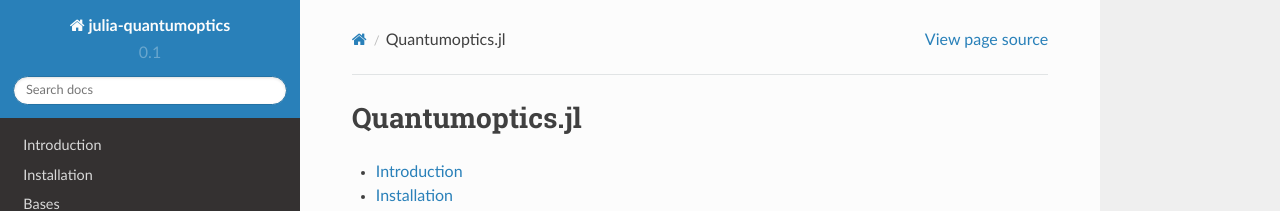
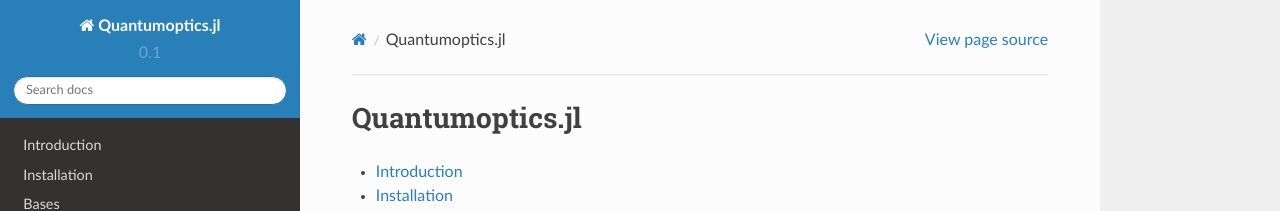
Before and after one commit to ymuv1/QuantumOptics.jl, a Sphinx documentation site: the page built from docs/source/index.rst, in a window 1280 px wide. Shown: the top 211 px of the page. Built offline with Sphinx 7.4.7 and the Read the Docs theme 2.0.0, drawn with Linux system fonts in a browser that asks for light colours.

Commit message:
Rename julia-quantumoptics into Quantumoptics.jl

```diff
--- a/docs/source/conf.py
+++ b/docs/source/conf.py
@@ -1,7 +1,7 @@
 #!/usr/bin/env python3
 # -*- coding: utf-8 -*-
 #
-# julia-quantumoptics documentation build configuration file, created by
+# Quantumoptics.jl documentation build configuration file, created by
 # sphinx-quickstart on Thu Sep 18 14:38:28 2014.
 #
 # This file is execfile()d with the current directory set to its
@@ -50,7 +50,7 @@ source_suffix = '.rst'
 master_doc = 'index'
 
 # General information about the project.
-project = 'julia-quantumoptics'
+project = 'Quantumoptics.jl'
 copyright = '2014, Sebastian Krämer'
 
 # The version info for the project you're documenting, acts as replacement for
@@ -186,7 +186,7 @@ html_static_path = ['_static']
 #html_file_suffix = None
 
 # Output file base name for HTML help builder.
-htmlhelp_basename = 'julia-quantumopticsdoc'
+htmlhelp_basename = 'Quantumopticsdoc'
 
 
 # -- Options for LaTeX output ---------------------------------------------
@@ -212,7 +212,7 @@ pngmath_latex_preamble = latex_elements['preamble']
 # (source start file, target name, title,
 #  author, documentclass [howto, manual, or own class]).
 latex_documents = [
-  ('index', 'julia-quantumoptics.tex', 'julia-quantumoptics Documentation',
+  ('index', 'julia-quantumoptics.tex', 'Quantumoptics.jl Documentation',
    'Sebastian Kr\\"amer', 'howto'),
 ]
 
@@ -242,7 +242,7 @@ latex_domain_indices = False
 # One entry per manual page. List of tuples
 # (source start file, name, description, authors, manual section).
 man_pages = [
-    ('index', 'julia-quantumoptics', 'julia-quantumoptics Documentation',
+    ('index', 'julia-quantumoptics', 'Quantumoptics.jl Documentation',
      ['Sebastian Krämer'], 1)
 ]
 
@@ -256,8 +256,8 @@ man_pages = [
 # (source start file, target name, title, author,
 #  dir menu entry, description, category)
 texinfo_documents = [
-  ('index', 'julia-quantumoptics', 'julia-quantumoptics Documentation',
-   'Sebastian Krämer', 'julia-quantumoptics', 'One line description of project.',
+  ('index', 'julia-quantumoptics', 'Quantumoptics.jl Documentation',
+   'Sebastian Krämer', 'Quantumoptics.jl', 'One line description of project.',
    'Miscellaneous'),
 ]
 
```
